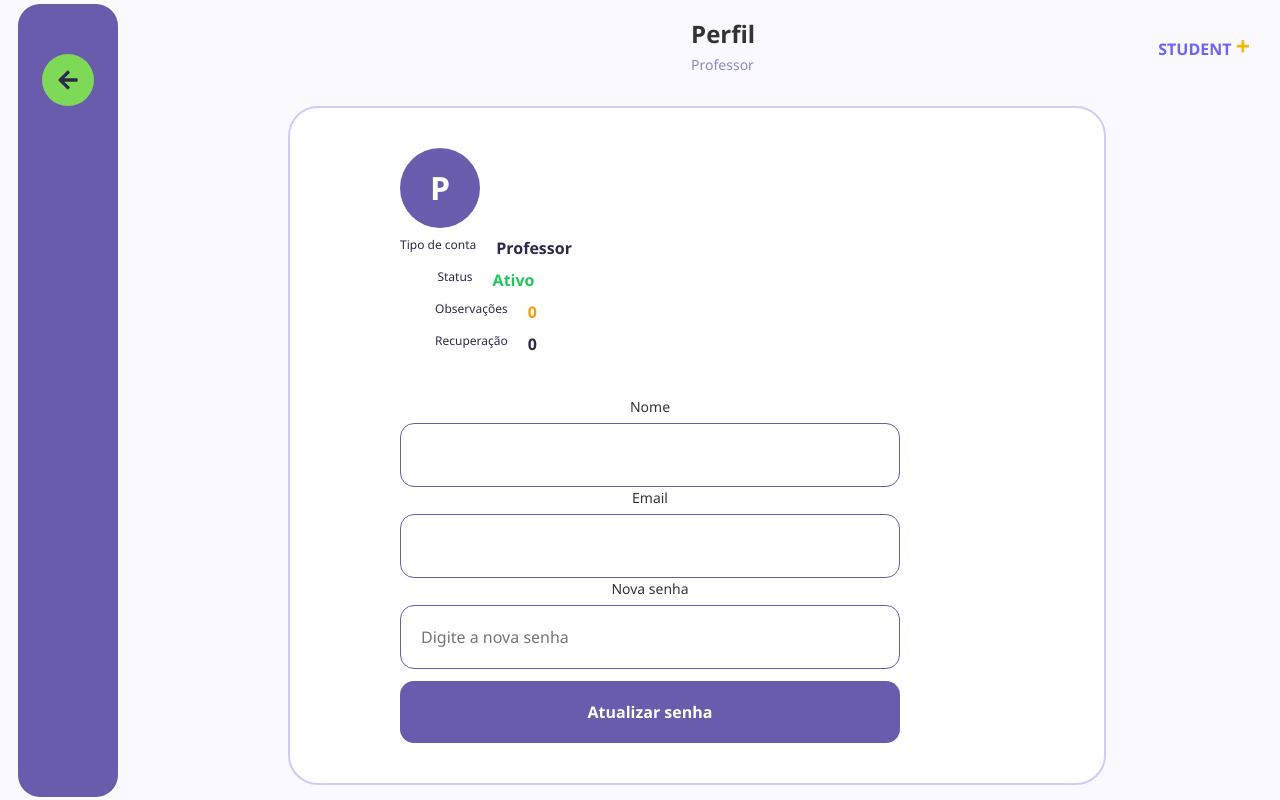
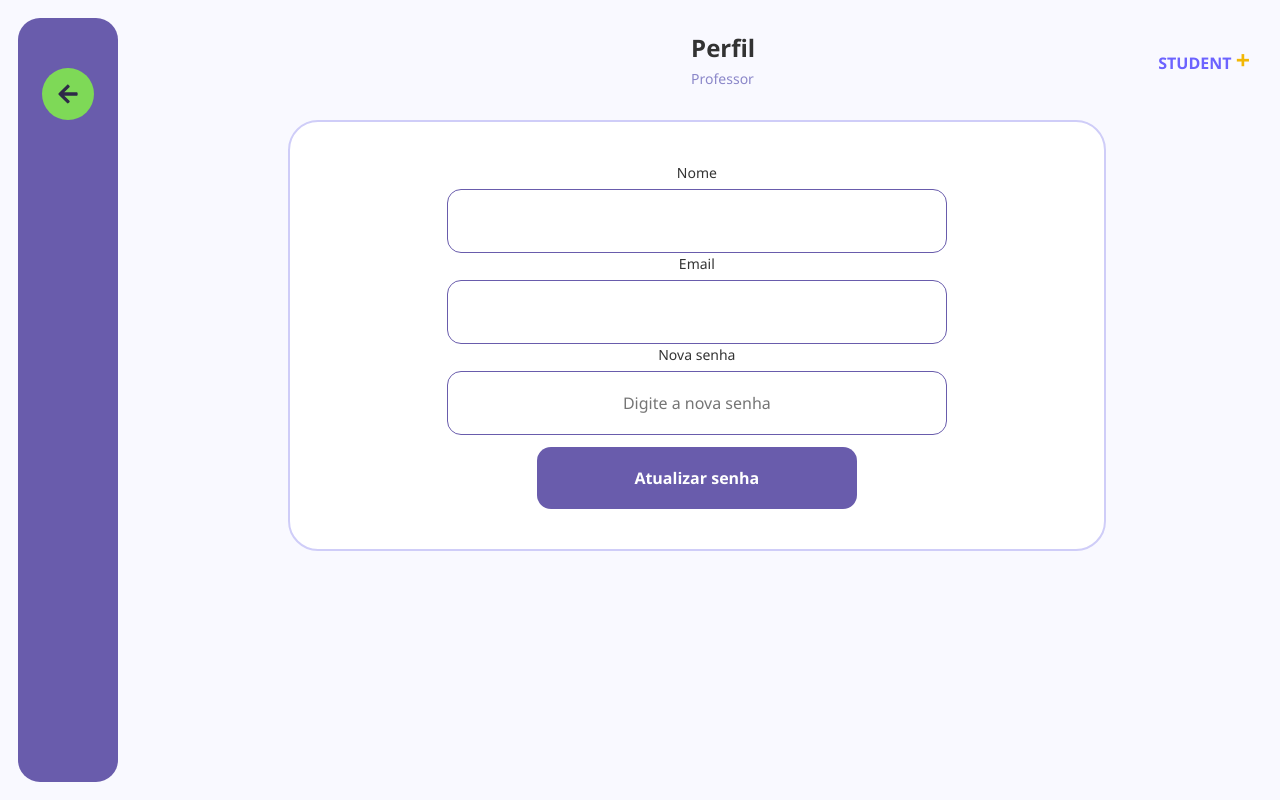
Before and after one commit to 3G-Student/FrontEnd-Student-, a React (Vite) app: page /perfil in a window 1280 px wide. Built offline with nearby package versions, Linux system fonts and the light colour scheme; no server answers.

Commit message:
Ajuste de redirecionamento de perfil

```diff
--- a/src/components/pages/perfil/index.jsx
+++ b/src/components/pages/perfil/index.jsx
@@ -6,6 +6,7 @@ import { useState, useEffect } from "react";
 export default function PerfilProfessor() {
 
   const navigate = useNavigate();
+  const tipoUsuario = Number(localStorage.getItem("idTipoUsuario"));
 
   const [popupSucesso, setPopupSucesso] = useState(false);
   const [popupErro, setPopupErro] = useState("");
@@ -14,16 +15,25 @@ export default function PerfilProfessor() {
   const [novaSenha, setNovaSenha] = useState("");
   const [totalObservacoes, setTotalObservacoes] = useState(0);
   const [alunosRecuperacao, setAlunosRecuperacao] = useState(0);
+  const voltarPagina = () => {
+    if (tipoUsuario === 1) {
+      navigate("/aluno");
+    } else if (tipoUsuario === 3) {
+      navigate("/admin");
+    } else {
+      navigate("/professores");
+    }
+  };
 
-  const backendURL = import.meta.env.VITE_BACKEND_URL;
-  // regex validação senha
+  // const backendURL = import.meta.env.VITE_BACKEND_URL;
+  const backendURL = "http://localhost:8080"
+
   const validarSenha = (senha) => {
     const regex =
       /^(?=.*[a-z])(?=.*[A-Z])(?=.*\d)(?=.*[@$!%*?&.#_-])[A-Za-z\d@$!%*?&.#_-]{8,}$/;
     return regex.test(senha);
   };
 
-  // buscar perfil
   useEffect(() => {
     const usuarioId = localStorage.getItem("idUsuario");
     const token = localStorage.getItem("token");
@@ -32,6 +42,7 @@ export default function PerfilProfessor() {
       console.error("ID do usuário não encontrado");
       return;
     }
+
     fetch(`${backendURL}/api/Usuario/perfil/${usuarioId}`, {
       method: "GET",
       headers: {
@@ -53,9 +64,7 @@ export default function PerfilProfessor() {
       });
   }, []);
 
-  // atualizar senha
   const atualizarSenha = async () => {
-
     const idUsuario = localStorage.getItem("idUsuario");
     const token = localStorage.getItem("token");
 
@@ -87,9 +96,11 @@ export default function PerfilProfessor() {
           }),
         }
       );
+
       if (!response.ok) {
         throw new Error("Erro ao atualizar senha");
       }
+
       setPopupSucesso(true);
       setTimeout(() => setPopupSucesso(false), 3000);
       setNovaSenha("");
@@ -97,23 +108,24 @@ export default function PerfilProfessor() {
       console.error(error);
       setPopupErro("Usuário não encontrado");
       setTimeout(() => setPopupErro(""), 3000);
-      return;
     }
   };
 
   useEffect(() => {
-
     const idProfessor = localStorage.getItem("idProfessor");
     const token = localStorage.getItem("token");
 
     if (!idProfessor) return;
 
-    fetch(`${backendURL}/api/Observacao/buscarObservacoesPorIdProfessor/${idProfessor}`, {
+    fetch(
+      `${backendURL}/api/Observacao/buscarObservacoesPorIdProfessor/${idProfessor}`,
+      {
         method: "GET",
         headers: {
           Authorization: `Bearer ${token}`,
         },
-    })
+      }
+    )
       .then((response) => {
         if (!response.ok) {
           throw new Error("Erro ao buscar observações");
@@ -122,27 +134,27 @@ export default function PerfilProfessor() {
       })
       .then((data) => {
         setTotalObservacoes(data.length);
-
       })
       .catch((error) => {
         console.error("Erro ao buscar observações:", error);
       });
-
   }, []);
 
   useEffect(() => {
-
     const idProfessor = localStorage.getItem("idProfessor");
     const token = localStorage.getItem("token");
 
     if (!idProfessor) return;
 
-    fetch(`${backendURL}/api/Professor/buscarAlunosDeRecuperacaoPorIdProfessor/${idProfessor}`, {
+    fetch(
+      `${backendURL}/api/Professor/buscarAlunosDeRecuperacaoPorIdProfessor/${idProfessor}`,
+      {
         method: "GET",
         headers: {
           Authorization: `Bearer ${token}`,
         },
-    })
+      }
+    )
       .then((response) => {
         if (!response.ok) {
           throw new Error("Erro ao buscar alunos em recuperação");
@@ -155,27 +167,35 @@ export default function PerfilProfessor() {
       .catch((error) => {
         console.error("Erro:", error);
       });
-
   }, []);
 
   return (
     <div className="perfil-page">
 
       <aside className="perfil-sidebar">
-        <div className="sidebar-perfil" onClick={() => navigate("/professores")}>
-          <div className="avatar-sidebar"><FaArrowLeft /></div>
+        <div
+          className="sidebar-perfil"
+          onClick={voltarPagina}>
+          <div className="avatar-sidebar">
+            <FaArrowLeft />
+          </div>
         </div>
       </aside>
 
       <div className="perfil-content">
-        <div className="mobile-back-button" onClick={() => navigate("/professores")}>
+
+        <div
+          className="mobile-back-button"
+          onClick={voltarPagina}>
           <FaArrowLeft />
         </div>
 
         <header className="perfil-header">
 
           <div className="header-mobile">
-            <FaArrowLeft className="mobile-back" onClick={() => navigate("/professores")}/>
+            <FaArrowLeft
+              className="mobile-back"
+              onClick={voltarPagina}/>
           </div>
 
           <div className="header-left">
@@ -185,70 +205,102 @@ export default function PerfilProfessor() {
             </div>
           </div>
 
-          <span className="student-tag" onClick={() => navigate("/professores")}>
+          <span
+            className="student-tag"
+            onClick={voltarPagina}>
             STUDENT <span>+</span>
           </span>
 
         </header>
-        <div className="mobile-back-button" onClick={() => navigate("/professores")}>
-          <FaArrowLeft />
-        </div>
 
-        <div className="perfil-card">
+        <div
+          className={`perfil-card ${
+            tipoUsuario !== 2 ? "center-only" : ""
+          }`}
+        >
+
+          {tipoUsuario === 2 && (
             <div className="perfil-left">
               <div className="avatar-professor">
                 {nome ? nome.charAt(0).toUpperCase() : "P"}
               </div>
+
               <h3 className="prof-nome">{nome}</h3>
               <p className="prof-email">{email}</p>
+
               <div className="perfil-stats-left">
                 <div className="prof-info-extra">
                   <span>Tipo de conta</span>
                   <strong className="strong-tipo">Professor</strong>
                 </div>
+
                 <div className="prof-info-extra">
                   <span>Status</span>
                   <strong className="status-ativo">Ativo</strong>
                 </div>
+
                 <div className="prof-info-extra">
                   <span>Observações</span>
-                <strong className="strong-tipo-observacao">{totalObservacoes}</strong>
+                  <strong className="strong-tipo-observacao">
+                    {totalObservacoes}
+                  </strong>
                 </div>
+
                 <div className="prof-info-extra">
                   <span>Recuperação</span>
-                <strong className="recuperacao">{alunosRecuperacao}</strong>
+                  <strong className="recuperacao">
+                    {alunosRecuperacao}
+                  </strong>
                 </div>
               </div>
             </div>
+          )}
+
           <div className="perfil-right">
+
             <div className="input-group">
               <label>Nome</label>
               <input type="text" value={nome} readOnly />
             </div>
+
             <div className="input-group">
               <label>Email</label>
               <input type="email" value={email} readOnly />
             </div>
+
             <div className="input-group">
               <label>Nova senha</label>
-              <input type="password" value={novaSenha} onChange={(e) => setNovaSenha(e.target.value)} placeholder="Digite a nova senha"/>
+              <input
+                type="password"
+                value={novaSenha}
+                onChange={(e) => setNovaSenha(e.target.value)}
+                placeholder="Digite a nova senha"
+              />
             </div>
-            <button className="atualizar-senha" onClick={atualizarSenha}>
+
+            <button
+              className="atualizar-senha"
+              onClick={atualizarSenha}
+            >
               Atualizar senha
             </button>
+
           </div>
         </div>
-      </div>
+
         {popupSucesso && (
           <div className="toast-sucesso">
             Senha atualizada com sucesso!
           </div>
         )}
+
         {popupErro && (
           <div className="toast-erro">
             {popupErro}
           </div>
         )}
+
+      </div>
     </div>
   );
 }
--- a/src/components/pages/perfil/perfil.css
+++ b/src/components/pages/perfil/perfil.css
@@ -74,7 +74,7 @@
   border-radius: 30px;
   padding: 40px;
   display: flex;
-  justify-content: space-between;
+  justify-content: center;
   gap: 40px;
   flex-wrap: wrap;
   padding-left: 110px;
@@ -519,3 +519,39 @@ border-radius:10px;
   }
 
 }
+.perfil-right {
+  display: flex;
+  flex-direction: column;
+  align-items: center;
+  justify-content: center;
+}
+
+.input-group {
+  width: 100%;
+  max-width: 320px;
+  text-align: center;
+}
+
+.input-group input {
+  text-align: center;
+}
+
+.atualizar-senha {
+  width: 100%;
+  max-width: 320px;
+}
+.perfil-card.center-only {
+  justify-content: center;
+}
+.perfil-right {
+  width: 100%;
+  max-width: 400px;
+}
+.perfil-left{
+  margin-right: 20%;
+}
+@media (max-width:1115px){
+  .perfil-left{
+    margin-right: 0%;
+  }
+}
```
Lines whose indentation alone changed are shown as unchanged.
